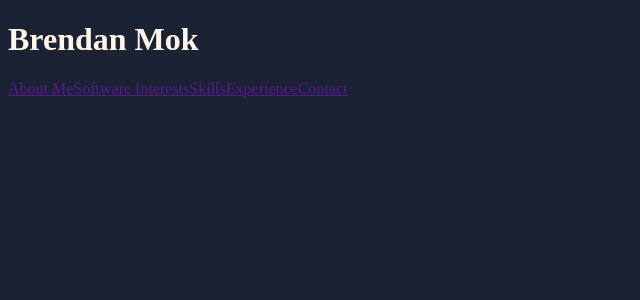
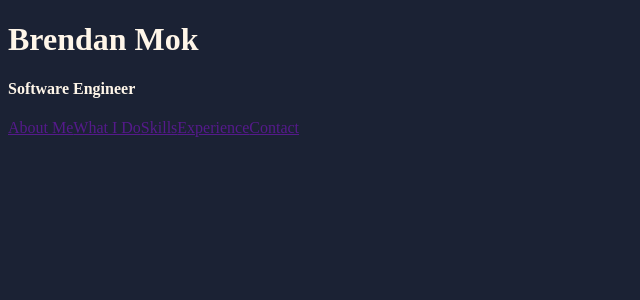
Before and after one commit to bmok88/PersonalWebsite2.0, a React app: page / in a window 1280 px wide. Shown: the top 300 px of the page, without its empty margins (0-640 px from the left). Built offline with nearby package versions, Linux system fonts and the light colour scheme.

Commit message:
Change header

```diff
--- a/src/components/NavBar.jsx
+++ b/src/components/NavBar.jsx
@@ -3,7 +3,7 @@ import React from 'react';
 const NavBar = () => (
   <nav>
     <a href="">About Me</a>
-    <a href="">Software Interests</a>
+    <a href="">What I Do</a>
     <a href="">Skills</a>
     <a href="">Experience</a>
     <a href="">Contact</a>
--- a/src/components/Website.jsx
+++ b/src/components/Website.jsx
@@ -6,6 +6,7 @@ const Website = () => (
   <div>
     <header>
       <h1>Brendan Mok</h1>
+      <h4>Software Engineer</h4>
       <NavBar />
     </header>
   </div>
```
